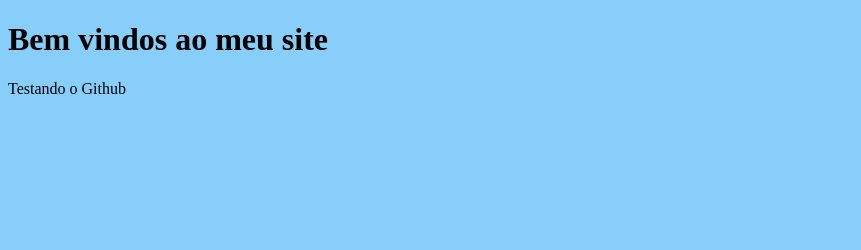
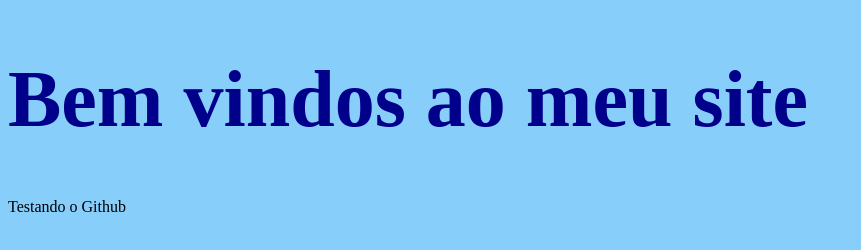
Before and after one commit to gitnagata/gitnagata.github.io_old, a plain HTML site: page index.html in a window 1280 px wide. Shown: the whole page, without its empty margins (0-861 px from the left). Drawn offline with Linux system fonts and the light colour scheme.

Commit message:
update css.

```diff
--- a/css/estilo.css
+++ b/css/estilo.css
@@ -3,3 +3,8 @@ body{
     color:black;
 
 }
+
+h1{
+    font-size: 5em;
+    color: darkblue;
+}
```
